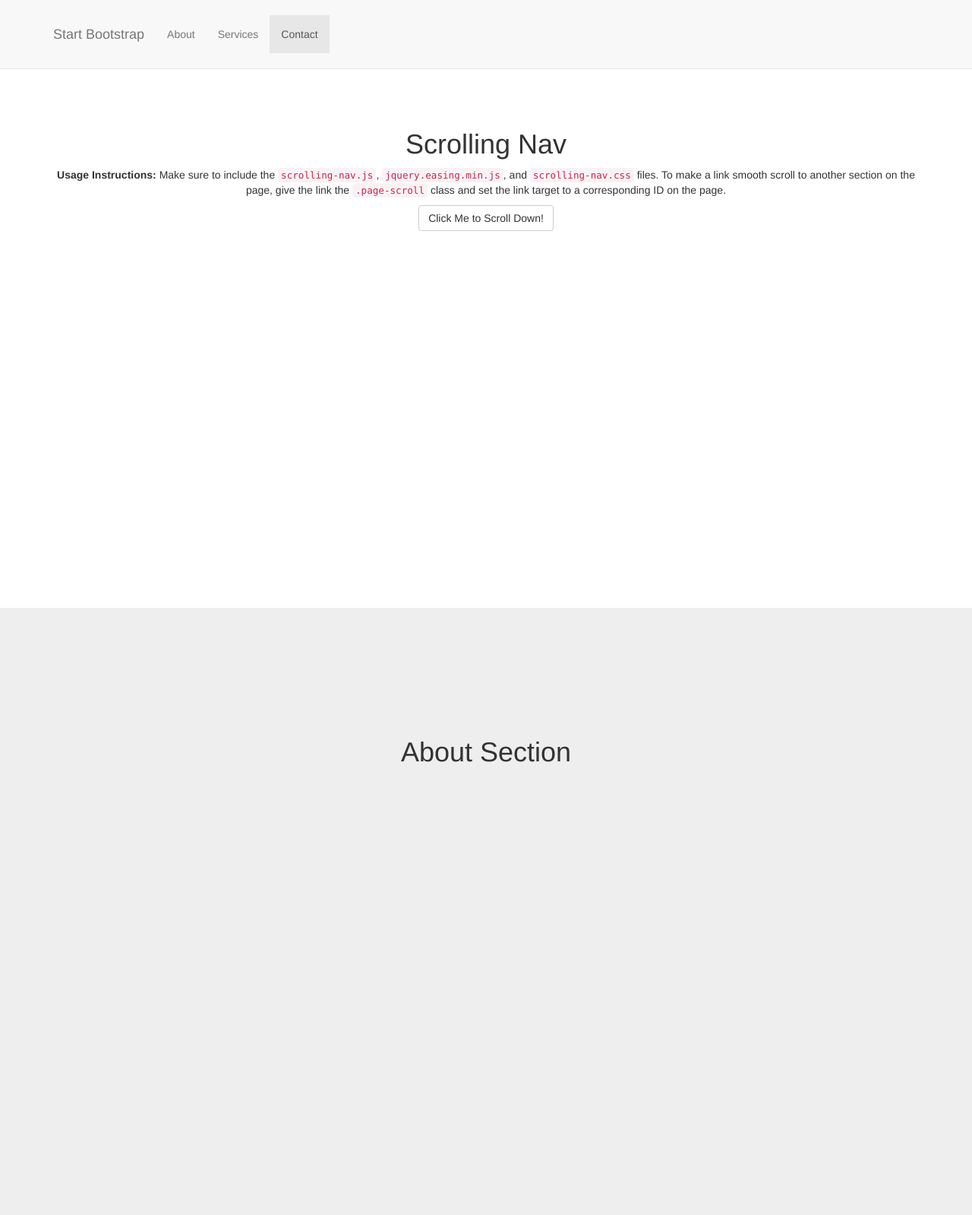
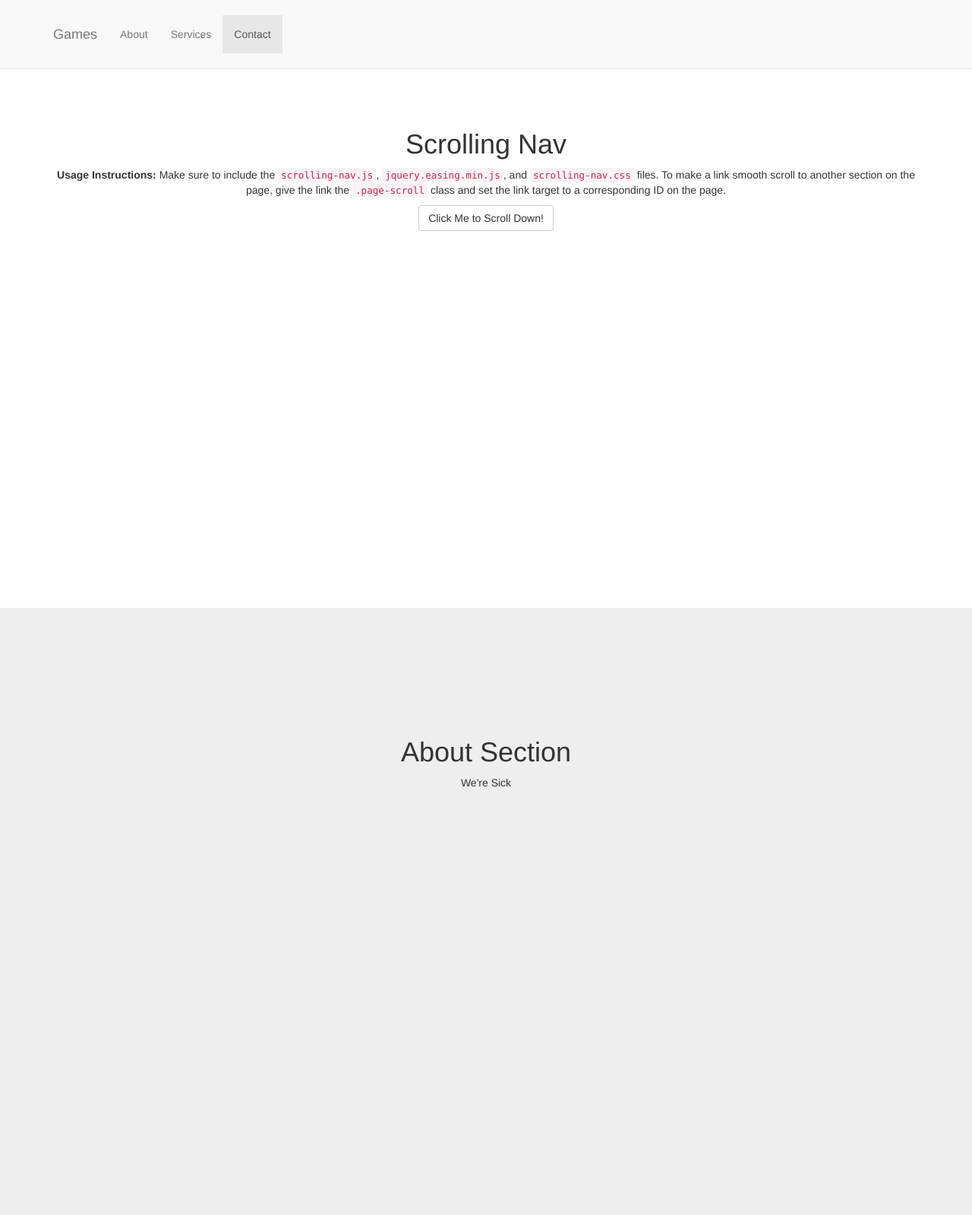
Before and after one commit to Rydhutton/GameSite, a Django app: page / in a window 1280 px wide. Shown: the top 1599 px of the page at 76% size. Run offline with Django 3.2, Linux system fonts and the light colour scheme; some libraries are stand-ins or nearby versions.

Commit message:
change template

```diff
--- a/gamesite/homepage/templates/homepage/index.html
+++ b/gamesite/homepage/templates/homepage/index.html
@@ -28,7 +28,7 @@
                     <span class="icon-bar"></span>
                     <span class="icon-bar"></span>
                 </button>
-                <a class="navbar-brand page-scroll" href="#page-top">Start Bootstrap</a>
+                <a class="navbar-brand page-scroll" href="#page-top">Games</a>
             </div>
 
             <div class="collapse navbar-collapse navbar-ex1-collapse">
@@ -67,6 +67,7 @@
             <div class="row">
                 <div class="col-lg-12">
                     <h1>About Section</h1>
+					<p>We're Sick</p>
                 </div>
             </div>
         </div>
```
Also changed, not shown: 10 other files.
